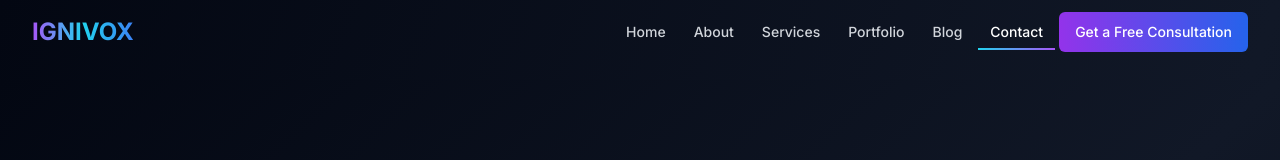
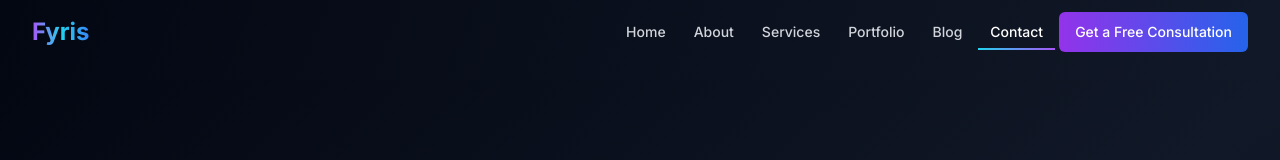
Before and after one commit to enoughio/fyris, a Next.js app: page /contact in a window 1280 px wide. Shown: the top 160 px of the page. Built offline with nearby package versions, Linux system fonts and the light colour scheme.

Commit message:
changed name

```diff
--- a/app/page.tsx
+++ b/app/page.tsx
@@ -8,7 +8,7 @@ import { Metadata } from "next"
 
 
 export const metadata: Metadata = {
-  title: "Fyris - AI-Powered Software Solutions | Bhopal, Madhya Pradesh",
+  title: "Fyris 🔥 - Software Solutions | Bhopal, Madhya Pradesh",
   description:
     "Leading software development agency in Bhopal offering AI-powered solutions, custom web development, mobile apps, cloud services, and cybersecurity solutions.",
   keywords:
--- a/components/navbar.tsx
+++ b/components/navbar.tsx
@@ -48,7 +48,7 @@ export default function Navbar() {
                 transition={{ duration: 0.5 }}
                 className="text-2xl font-bold bg-clip-text text-transparent bg-gradient-to-r from-purple-500 via-cyan-400 to-blue-500"
               >
-                IGNIVOX
+                Fyris
               </motion.div>
             </Link>
           </div>
```
